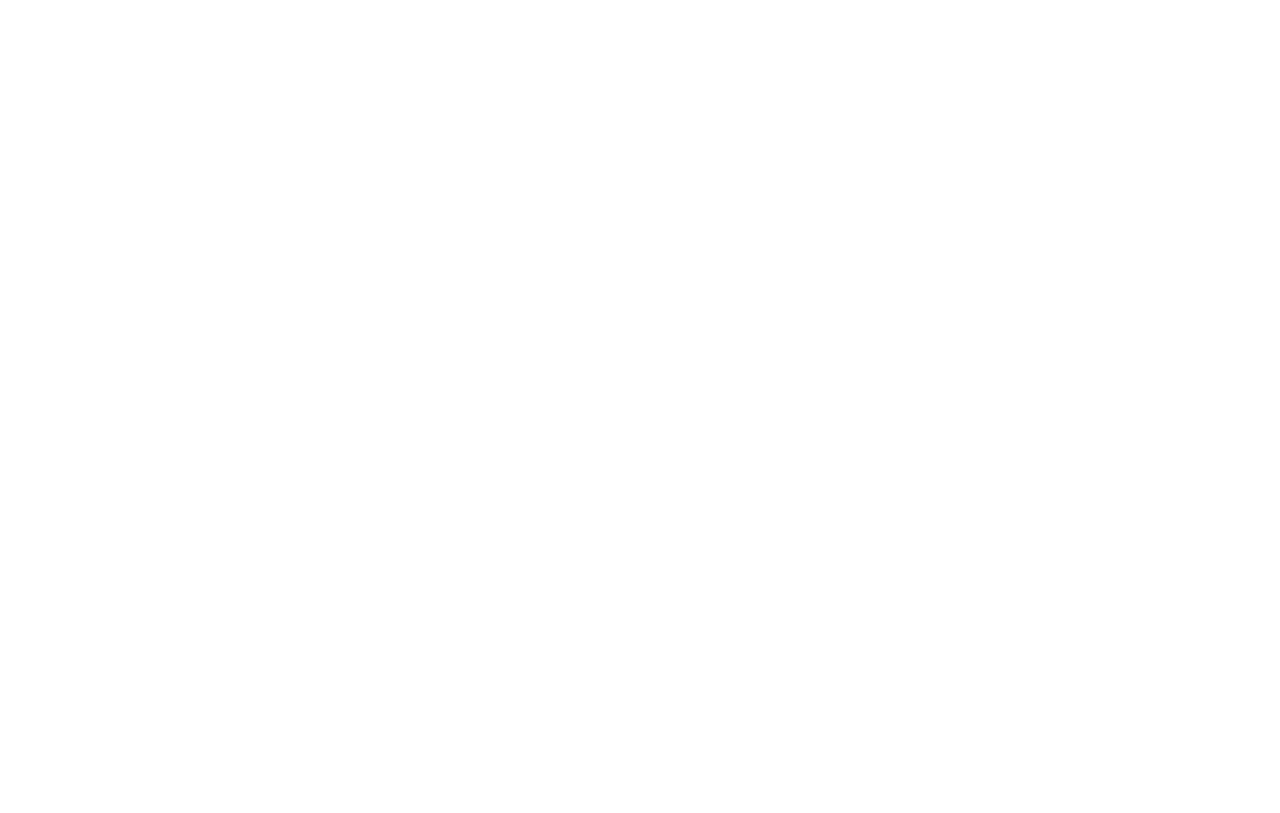
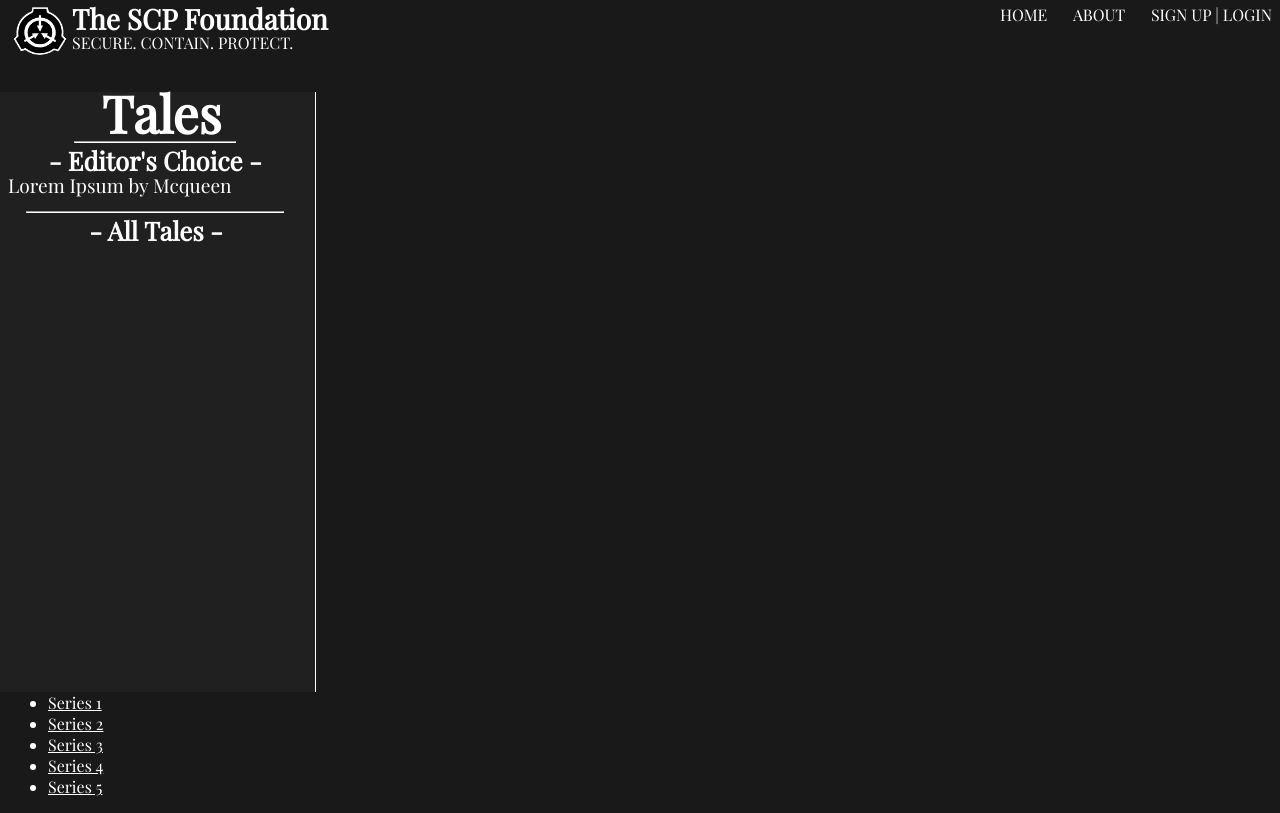
Before and after one commit to platothegeek/theSCPdatabase, a Django app: page / in a window 1280 px wide. Before the commit the page is empty. Run offline with Django 3.2, Linux system fonts and the light colour scheme; data that the repository does not hold is empty; parts of the project's set-up code (start-up, migrations or seed data) failed here and were passed over; some libraries are stand-ins or nearby versions.

Commit message:
Made Tales column partway

```diff
--- a/main_app/static/css/style.css
+++ b/main_app/static/css/style.css
@@ -36,6 +36,49 @@
     margin-left: -1vw;
     margin-right: 1vw;
     border-right: 1px white solid;
+}
+.leftHomeColumn {
+    width: 25vw;
+    float: left;
+    height: 75vh;
+    background-color: #202020;
+    margin-left: -1vw;
+    margin-right: 1vw;
+    border-right: 1px white solid;
+}
+.taleTitleBorder {
+    margin-top: 1vw;
+    border-bottom: 1px solid white;
+    width: 12.5vw;
+    margin-bottom: -2vw;
+}
+#taleListBorder {
+    width: 20vw;
+}
+.taleTitle {
+    margin-left: -3vw;
+}
+.leftHomeColumn h2 {
+    font-size: 4vw;
+    margin-top: -1vw;
+    margin-left: 1vw;
+    margin-bottom: -1.5vw;
+    text-align: center;
+}
+.leftHomeColumn a {
+    text-decoration: none;
+
+}
+.editTaleChoice {
+    margin-left: 1vw;
+    margin-top: -2vw;
+    font-size: 1.5vw;
+}
+
+.leftHomeColumn h3 {
+    font-size: 2vw;
+    margin-bottom: -.4vw;
+    text-align: center;
 }
 .leftScpColumn li {
     list-style-type: none;
--- a/main_app/templates/home.html
+++ b/main_app/templates/home.html
@@ -0,0 +1,25 @@
+{% extends 'base.html' %}
+{% block content %}
+<div class="row">
+    <div class="leftHomeColumn">
+           <h2>Tales</h2><hr class="taleTitleBorder">
+           <h3> - Editor's Choice - </h3>
+           <a class="editTaleChoice"href="tale/1">Lorem Ipsum by Mcqueen</a> <hr class="taleTitleBorder" id="taleListBorder">
+           <ul class="homeTaleList">
+               <h3 class="taleTitle"> - All Tales - </h3>
+               {% for Tales in tales_list %}
+               <li> <a href="tale/{{ Tales.id }}">{{ Tales.title }} by {{ Tales.author.username }} </a></li>
+               {% endfor %}
+           </ul>
+    </div>
+    <div class="rightHomeColumn">
+        <ul>
+            <li><a href="">Series 1</a></li>
+            <li><a href="">Series 2</a></li>
+            <li><a href="">Series 3</a></li>
+            <li><a href="">Series 4</a></li>
+            <li><a href="">Series 5</a></li>
+        </ul>
+    </div>
+</div>
+{% endblock %}
--- a/main_app/views.py
+++ b/main_app/views.py
@@ -10,7 +10,9 @@
 from .forms import Scp_Form, Edit_Scp_Form, Tale_Form, Edit_Tale_Form, QuillFormField
 # Create your views here.
 def home(request):
-    return render(request, 'home.html')
+    tales_list = Tales.objects.all()
+    context = {'tales_list' : tales_list}
+    return render(request, 'home.html', context)
 
 def scp_show(request, scp_number):
     scp = Scp.objects.get(number=scp_number)
```
